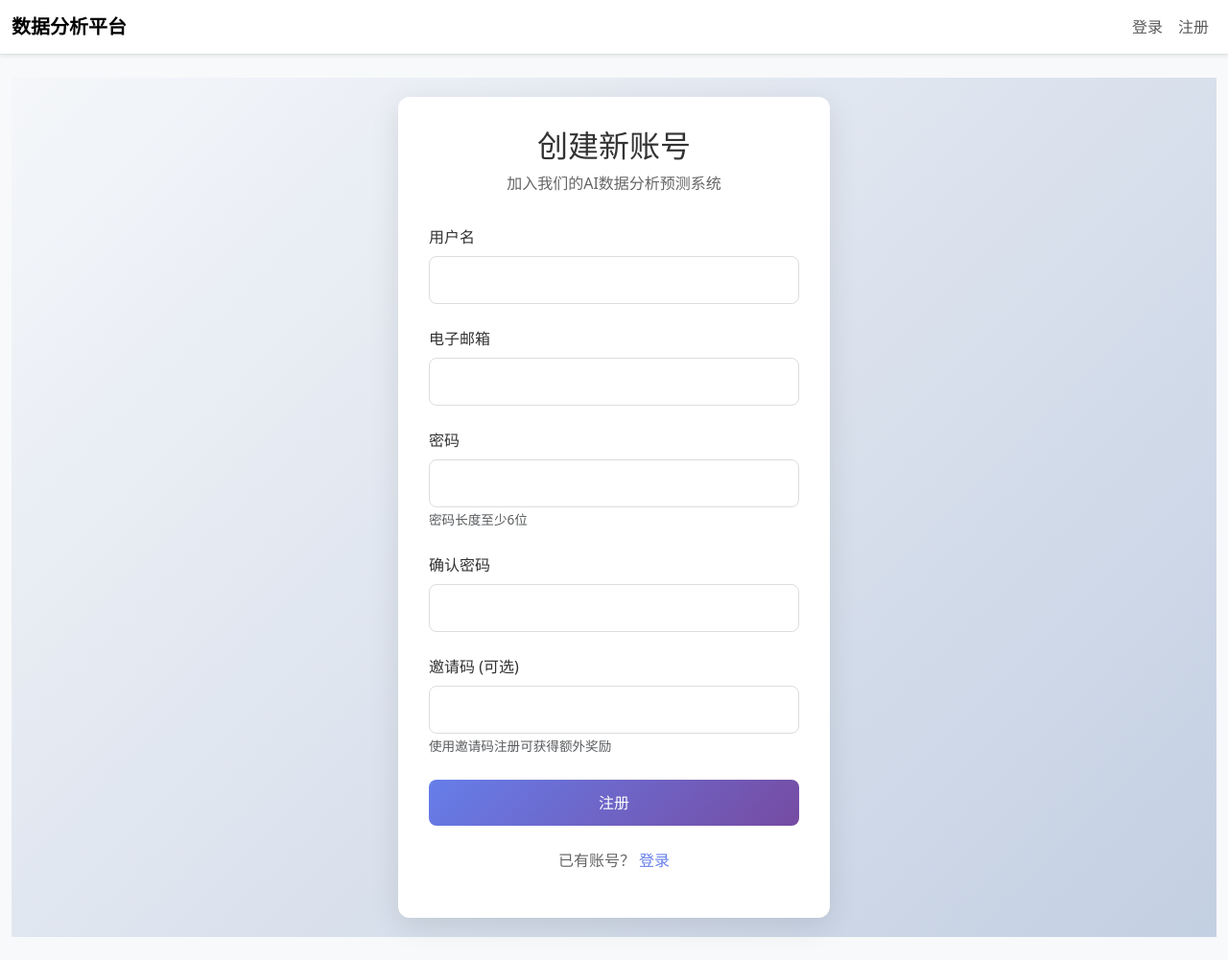
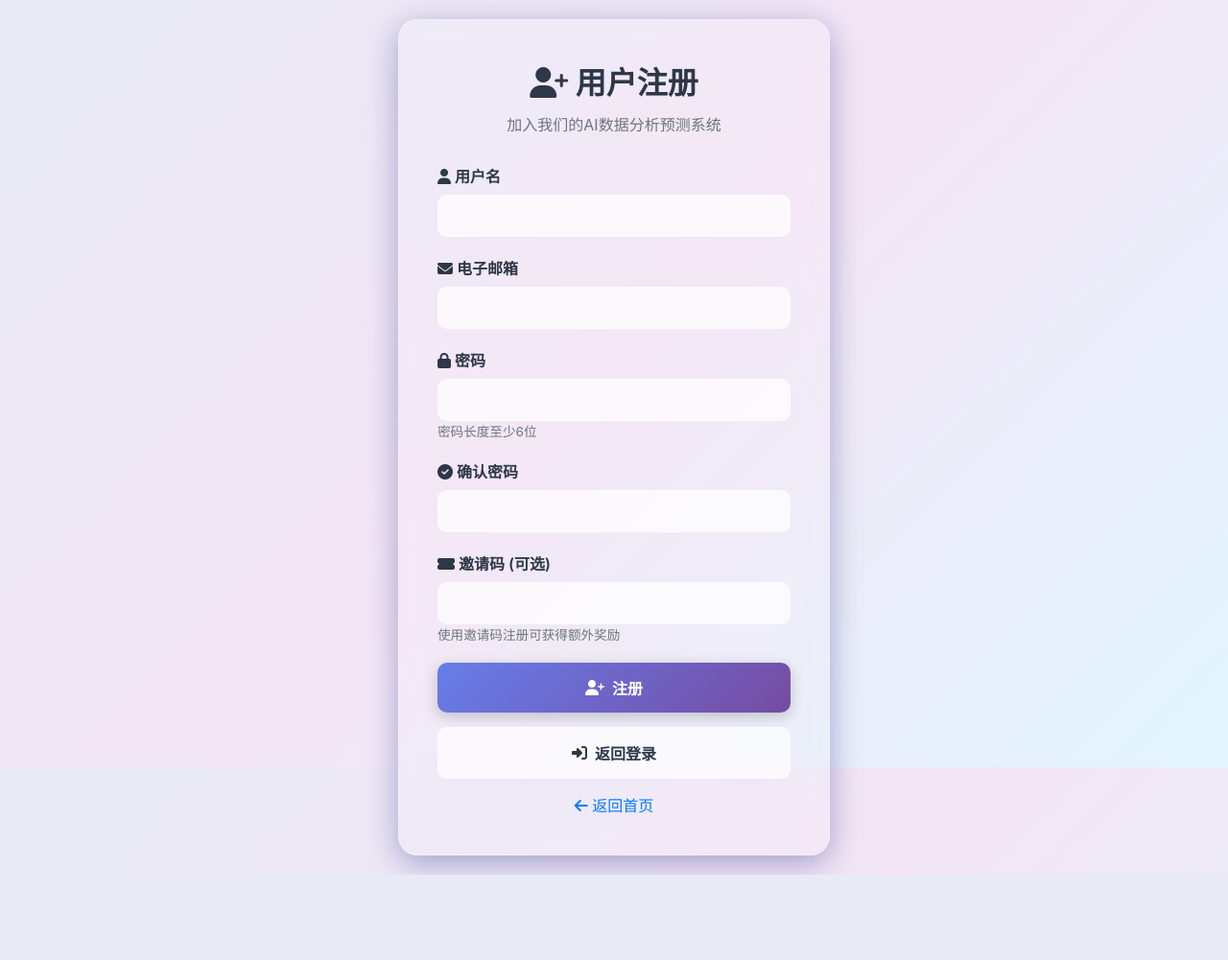
Before and after one commit to e5sub/mark-six, a Flask app: page /auth/register in a window 1280 px wide. Shown: the whole page at 96% size. After the commit the page ends 912 px from the top, so only its background shows below. Run offline with Flask 3, Linux system fonts and the light colour scheme; parts of the project's set-up code (start-up, migrations or seed data) failed here and were passed over.

Commit message:
修复注册页面报错的问题

```diff
--- a/app.py
+++ b/app.py
@@ -14,6 +14,7 @@ from auth import auth_bp
 from admin import admin_bp
 from user import user_bp
 from activation_code_routes import activation_code_bp
+from invite_routes import invite_bp
 
 # --- 配置信息 ---
 app = Flask(__name__)
@@ -101,6 +102,7 @@ app.register_blueprint(auth_bp, url_prefix='/auth')
 app.register_blueprint(admin_bp)
 app.register_blueprint(user_bp)
 app.register_blueprint(activation_code_bp)
+app.register_blueprint(invite_bp, url_prefix='/invite')
 
 # 获取AI配置的函数
 def get_ai_config():
--- a/templates/auth/register.html
+++ b/templates/auth/register.html
@@ -1,166 +1,285 @@
-{% extends "layout.html" %}
+<!DOCTYPE html>
+<html lang="zh-CN">
+<head>
+    <meta charset="UTF-8">
+    <meta name="viewport" content="width=device-width, initial-scale=1.0">
+    <title>用户注册 - AI数据分析系统</title>
+    <link href="https://cdnjs.cloudflare.com/ajax/libs/font-awesome/6.4.0/css/all.min.css" rel="stylesheet">
+    <style>
+        :root {
+            --primary-gradient: linear-gradient(135deg, #667eea 0%, #764ba2 100%);
+            --secondary-gradient: linear-gradient(135deg, #f093fb 0%, #f5576c 100%);
+            --glass-bg: rgba(255, 255, 255, 0.25);
+            --glass-border: rgba(255, 255, 255, 0.18);
+            --text-primary: #2d3748;
+            --shadow-light: 0 8px 32px 0 rgba(31, 38, 135, 0.37);
+        }
 
-{% block title %}注册{% endblock %}
+        * {
+            margin: 0;
+            padding: 0;
+            box-sizing: border-box;
+        }
 
-{% block content %}
-<div class="auth-container">
-    <div class="auth-card">
-        <div class="auth-header">
-            <h2>创建新账号</h2>
+        body {
+            font-family: 'SF Pro Display', -apple-system, BlinkMacSystemFont, "Segoe UI", Roboto, sans-serif;
+            background: linear-gradient(135deg, #e8eaf6 0%, #f3e5f5 50%, #e1f5fe 100%);
+            background-attachment: fixed;
+            min-height: 100vh;
+            display: flex;
+            align-items: center;
+            justify-content: center;
+            padding: 20px;
+        }
+
+        .register-container {
+            background: rgba(255, 255, 255, 0.1);
+            backdrop-filter: blur(10px);
+            -webkit-backdrop-filter: blur(10px);
+            border-radius: 20px;
+            border: 1px solid rgba(255, 255, 255, 0.3);
+            box-shadow: var(--shadow-light);
+            padding: 40px;
+            width: 100%;
+            max-width: 450px;
+            animation: slideInUp 0.6s ease-out;
+        }
+
+        @keyframes slideInUp {
+            from {
+                opacity: 0;
+                transform: translateY(30px);
+            }
+            to {
+                opacity: 1;
+                transform: translateY(0);
+            }
+        }
+
+        .register-header {
+            text-align: center;
+            margin-bottom: 30px;
+        }
+
+        .register-header h1 {
+            color: var(--text-primary);
+            font-size: 2rem;
+            font-weight: 700;
+            margin-bottom: 10px;
+        }
+
+        .register-header p {
+            color: #6c757d;
+            font-size: 1rem;
+        }
+
+        .form-group {
+            margin-bottom: 20px;
+        }
+
+        .form-group label {
+            display: block;
+            color: var(--text-primary);
+            font-weight: 600;
+            margin-bottom: 8px;
+        }
+
+        .form-control {
+            width: 100%;
+            padding: 12px 16px;
+            border: 1px solid rgba(255, 255, 255, 0.3);
+            border-radius: 10px;
+            background: rgba(255, 255, 255, 0.7);
+            color: var(--text-primary);
+            font-size: 1rem;
+            transition: all 0.3s ease;
+            backdrop-filter: blur(5px);
+        }
+
+        .form-control:focus {
+            outline: none;
+            border-color: #007bff;
+            box-shadow: 0 0 0 0.2rem rgba(0, 123, 255, 0.25);
+            background: rgba(255, 255, 255, 0.9);
+        }
+
+        .form-text {
+            font-size: 0.85rem;
+            margin-top: 5px;
+            color: #6c757d;
+        }
+
+        .btn {
+            width: 100%;
+            padding: 14px;
+            border: none;
+            border-radius: 10px;
+            font-size: 1rem;
+            font-weight: 600;
+            cursor: pointer;
+            transition: all 0.3s ease;
+            text-decoration: none;
+            display: inline-flex;
+            align-items: center;
+            justify-content: center;
+            gap: 8px;
+            margin-bottom: 15px;
+        }
+
+        .btn-primary {
+            background: var(--primary-gradient);
+            color: white;
+            box-shadow: 0 4px 15px rgba(0, 0, 0, 0.2);
+        }
+
+        .btn-primary:hover {
+            transform: translateY(-2px);
+            box-shadow: 0 6px 20px rgba(0, 0, 0, 0.3);
+        }
+
+        .btn-secondary {
+            background: rgba(255, 255, 255, 0.7);
+            color: var(--text-primary);
+            border: 1px solid rgba(255, 255, 255, 0.3);
+        }
+
+        .btn-secondary:hover {
+            background: rgba(255, 255, 255, 0.9);
+            transform: translateY(-1px);
+        }
+
+        .alert {
+            padding: 12px 16px;
+            border-radius: 8px;
+            margin-bottom: 20px;
+            font-weight: 500;
+        }
+
+        .alert-success {
+            background: rgba(40, 167, 69, 0.1);
+            color: #155724;
+            border: 1px solid rgba(40, 167, 69, 0.3);
+        }
+
+        .alert-error {
+            background: rgba(220, 53, 69, 0.1);
+            color: #721c24;
+            border: 1px solid rgba(220, 53, 69, 0.3);
+        }
+
+        .alert-warning {
+            background: rgba(255, 193, 7, 0.1);
+            color: #856404;
+            border: 1px solid rgba(255, 193, 7, 0.3);
+        }
+
+        .alert-info {
+            background: rgba(23, 162, 184, 0.1);
+            color: #0c5460;
+            border: 1px solid rgba(23, 162, 184, 0.3);
+        }
+
+        .text-center {
+            text-align: center;
+        }
+
+        .text-muted {
+            color: #6c757d;
+        }
+
+        a {
+            color: #007bff;
+            text-decoration: none;
+            transition: color 0.3s ease;
+        }
+
+        a:hover {
+            color: #0056b3;
+        }
+
+        @media (max-width: 480px) {
+            .register-container {
+                padding: 30px 20px;
+            }
+
+            .register-header h1 {
+                font-size: 1.8rem;
+            }
+        }
+    </style>
+</head>
+<body>
+    <div class="register-container">
+        <div class="register-header">
+            <h1><i class="fas fa-user-plus"></i> 用户注册</h1>
             <p>加入我们的AI数据分析预测系统</p>
         </div>
 
+        {% with messages = get_flashed_messages(with_categories=true) %}
+            {% if messages %}
+                {% for category, message in messages %}
+                    <div class="alert alert-{{ 'error' if category == 'error' else category }}">
+                        <i class="fas fa-{{ 'exclamation-triangle' if category == 'error' else 'info-circle' }}"></i>
+                        {{ message }}
+                    </div>
+                {% endfor %}
+            {% endif %}
+        {% endwith %}
+
         <form method="POST" action="{{ url_for('auth.register') }}">
             <div class="form-group">
-                <label for="username">用户名</label>
+                <label for="username">
+                    <i class="fas fa-user"></i> 用户名
+                </label>
                 <input type="text" id="username" name="username" class="form-control" required>
             </div>
 
             <div class="form-group">
-                <label for="email">电子邮箱</label>
+                <label for="email">
+                    <i class="fas fa-envelope"></i> 电子邮箱
+                </label>
                 <input type="email" id="email" name="email" class="form-control" required>
             </div>
 
             <div class="form-group">
-                <label for="password">密码</label>
+                <label for="password">
+                    <i class="fas fa-lock"></i> 密码
+                </label>
                 <input type="password" id="password" name="password" class="form-control" required>
-                <small class="form-text text-muted">密码长度至少6位</small>
+                <small class="form-text">密码长度至少6位</small>
             </div>
 
             <div class="form-group">
-                <label for="confirm_password">确认密码</label>
+                <label for="confirm_password">
+                    <i class="fas fa-check-circle"></i> 确认密码
+                </label>
                 <input type="password" id="confirm_password" name="confirm_password" class="form-control" required>
             </div>
 
             <div class="form-group">
-                <label for="invite_code">邀请码 (可选)</label>
+                <label for="invite_code">
+                    <i class="fas fa-ticket-alt"></i> 邀请码 (可选)
+                </label>
                 <input type="text" id="invite_code" name="invite_code" class="form-control" value="{{ request.args.get('invite_code', '') }}">
-                <small class="form-text text-muted">使用邀请码注册可获得额外奖励</small>
+                <small class="form-text">使用邀请码注册可获得额外奖励</small>
             </div>
 
-            <div class="form-group">
-                <button type="submit" class="btn btn-primary btn-block">注册</button>
-            </div>
+            <button type="submit" class="btn btn-primary">
+                <i class="fas fa-user-plus"></i> 注册
+            </button>
+
+            <a href="{{ url_for('auth.login') }}" class="btn btn-secondary">
+                <i class="fas fa-sign-in-alt"></i> 返回登录
+            </a>
         </form>
 
-        <div class="auth-footer">
-            <p>已有账号？ <a href="{{ url_for('auth.login') }}">登录</a></p>
+        <div class="text-center">
+            <p class="text-muted">
+                <a href="{{ url_for('index') }}">
+                    <i class="fas fa-arrow-left"></i> 返回首页
+                </a>
+            </p>
         </div>
     </div>
-</div>
-
-<style>
-.auth-container {
-    display: flex;
-    justify-content: center;
-    align-items: center;
-    min-height: 100vh;
-    background: linear-gradient(135deg, #f5f7fa 0%, #c3cfe2 100%);
-    padding: 20px;
-}
-
-.auth-card {
-    background: white;
-    border-radius: 12px;
-    box-shadow: 0 8px 30px rgba(0, 0, 0, 0.1);
-    width: 100%;
-    max-width: 450px;
-    padding: 2rem;
-}
-
-.auth-header {
-    text-align: center;
-    margin-bottom: 2rem;
-}
-
-.auth-header h2 {
-    color: #333;
-    margin-bottom: 0.5rem;
-}
-
-.auth-header p {
-    color: #666;
-    margin: 0;
-}
-
-.form-group {
-    margin-bottom: 1.5rem;
-}
-
-.form-group label {
-    display: block;
-    margin-bottom: 0.5rem;
-    color: #333;
-    font-weight: 500;
-}
-
-.form-control {
-    width: 100%;
-    padding: 0.75rem 1rem;
-    border: 1px solid #ddd;
-    border-radius: 8px;
-    font-size: 1rem;
-    transition: border-color 0.3s;
-}
-
-.form-control:focus {
-    border-color: #667eea;
-    outline: none;
-    box-shadow: 0 0 0 3px rgba(102, 126, 234, 0.1);
-}
-
-.form-text {
-    font-size: 0.85rem;
-    margin-top: 0.25rem;
-}
-
-.btn {
-    display: inline-block;
-    font-weight: 500;
-    text-align: center;
-    white-space: nowrap;
-    vertical-align: middle;
-    user-select: none;
-    border: 1px solid transparent;
-    padding: 0.75rem 1.5rem;
-    font-size: 1rem;
-    line-height: 1.5;
-    border-radius: 8px;
-    transition: all 0.3s ease;
-    cursor: pointer;
-}
-
-.btn-primary {
-    background: linear-gradient(135deg, #667eea 0%, #764ba2 100%);
-    color: white;
-    border: none;
-}
-
-.btn-primary:hover {
-    background: linear-gradient(135deg, #5a6ecc 0%, #6a4292 100%);
-    transform: translateY(-1px);
-    box-shadow: 0 4px 15px rgba(102, 126, 234, 0.4);
-}
-
-.btn-block {
-    display: block;
-    width: 100%;
-}
-
-.auth-footer {
-    text-align: center;
-    margin-top: 1.5rem;
-    color: #666;
-}
-
-.auth-footer a {
-    color: #667eea;
-    text-decoration: none;
-    font-weight: 500;
-}
-
-.auth-footer a:hover {
-    text-decoration: underline;
-}
-</style>
-{% endblock %}
+</body>
+</html>
--- a/templates/user/invite_codes.html
+++ b/templates/user/invite_codes.html
@@ -743,7 +743,7 @@ function shareInviteCode(code) {
 function copyInviteLink(code) {
     // 使用当前部署的URL作为基础，确保链接可访问
     const baseUrl = window.location.origin;
-    const link = `${baseUrl}/register?invite_code=${code}`;
+    const link = `${baseUrl}/invite/${code}`;
     copyToClipboard(link, null);
     showCopySuccess('邀请链接已复制到剪贴板');
 }
```
Also changed, not shown: invite_routes.py (added, +31 -0 lines), models.py (+19 -14 lines).
